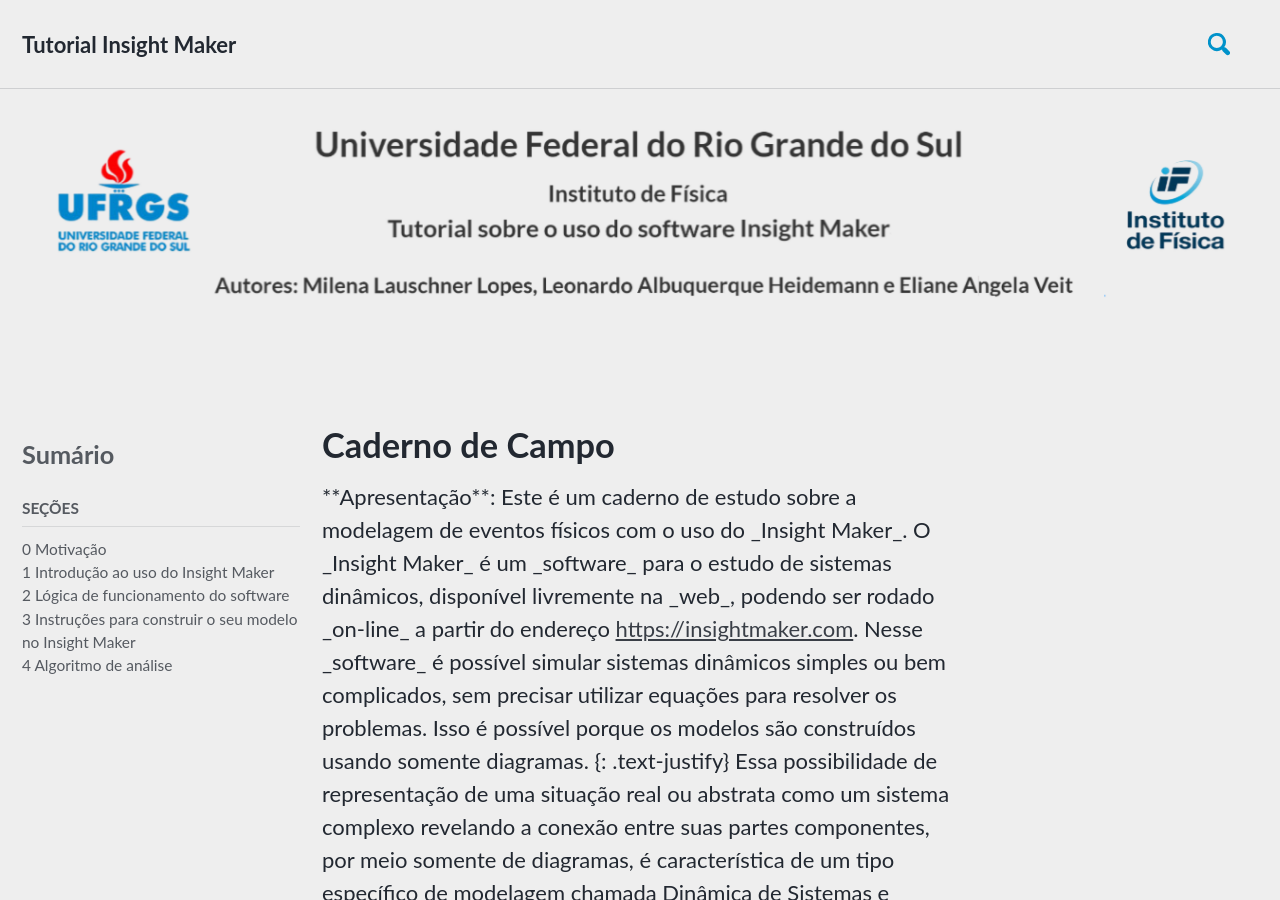
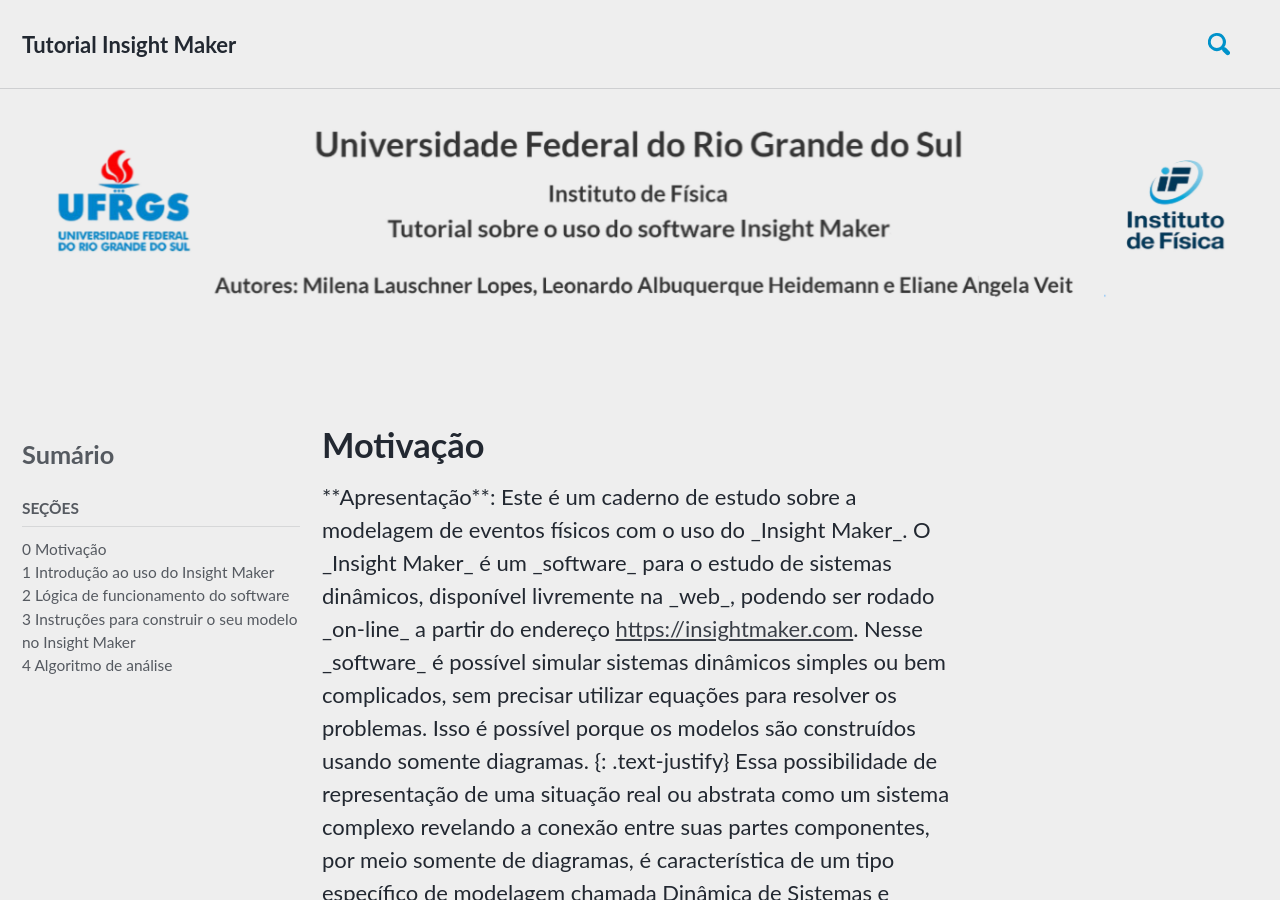
Before and after one commit to milenalauschner/MM, a Jekyll site: the page built from index.html, in a window 1280 px wide and 900 px high. Built offline with Jekyll 4.4.1, drawn with Linux system fonts in a browser that asks for light colours; cached includes are drawn as plain includes; nearby versions of some CDN libraries; some web fonts are replaced; the list of posts is cut into pages by our own code.

Commit message:
Update index.html

```diff
--- a/index.html
+++ b/index.html
@@ -1,5 +1,5 @@
 ---
-title: "Caderno de Campo"
+title: "Motivação"
 layout: single
 author_profile: false
 header:
```
